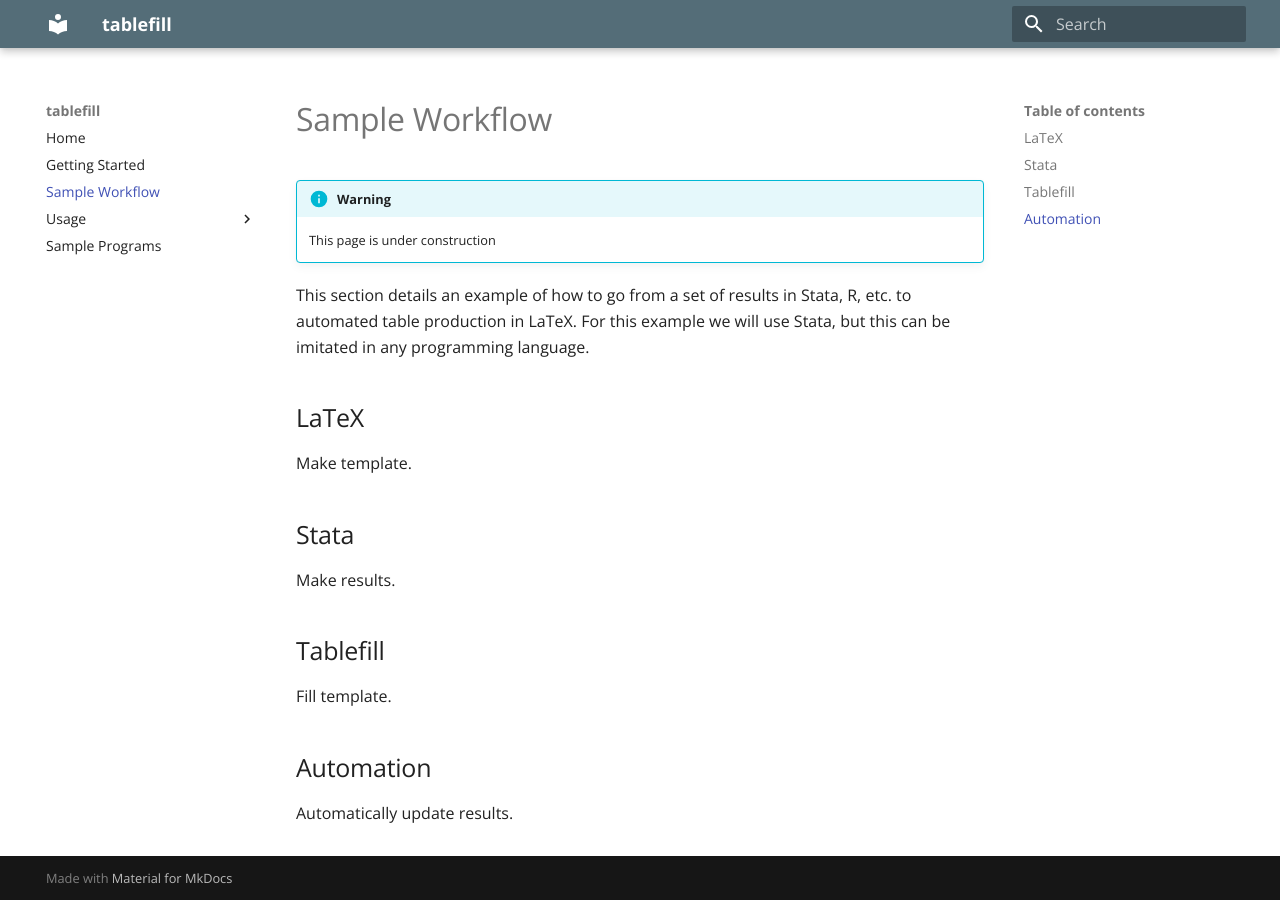
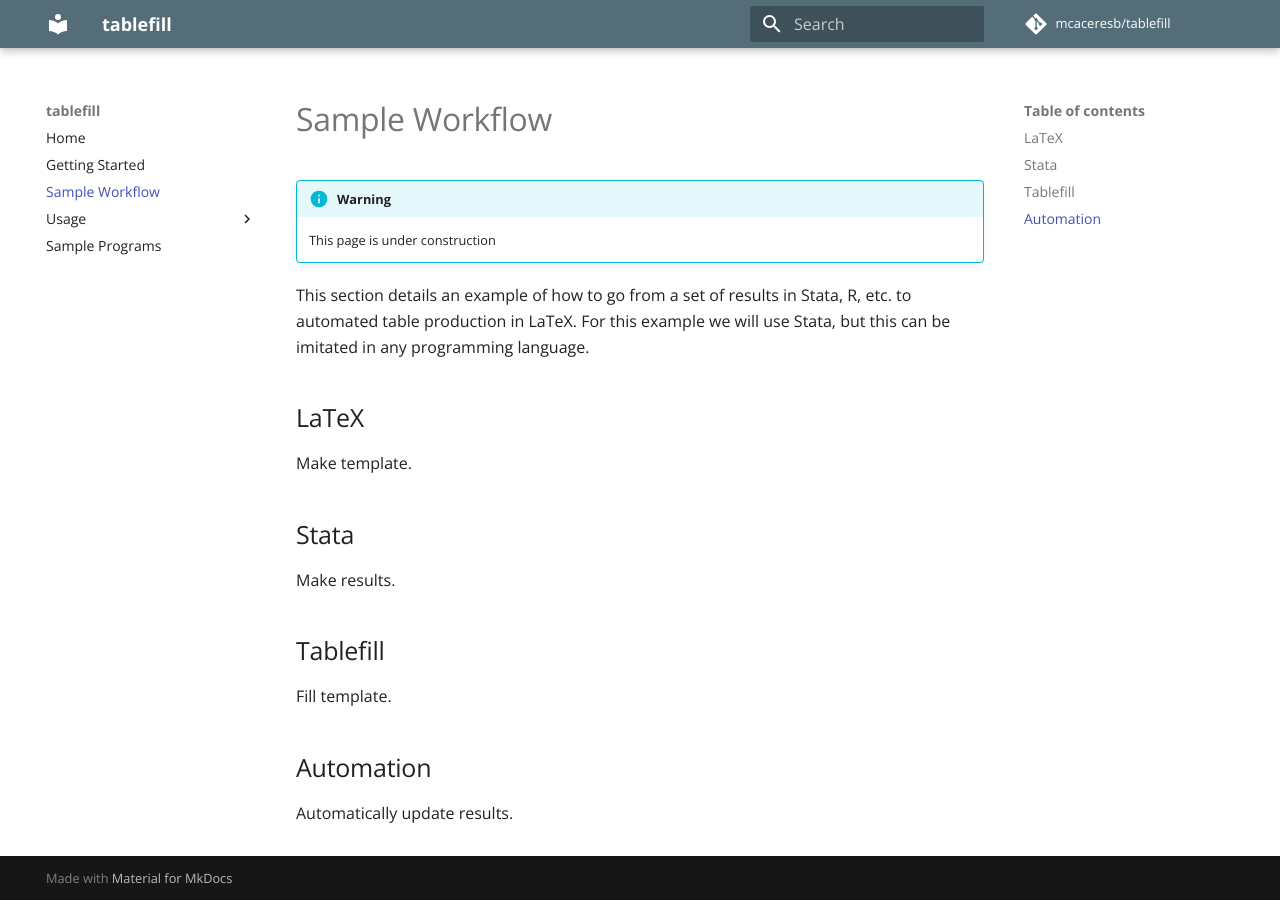
Before and after one commit to mcaceresb/tablefill, an MkDocs documentation site: the page built from docs/sample-workflow.md, in a window 1280 px wide. Built offline with MkDocs 1.6.1 and Material for MkDocs 9.7.7, drawn with Linux system fonts in a browser that asks for light colours; comment, search, counter and statistics services are not loaded.

Commit message:
Add link to Github repository

```diff
--- a/mkdocs.yml
+++ b/mkdocs.yml
@@ -1,6 +1,12 @@
 # Project information
 site_name:        'tablefill'
 site_description: 'Atimated system for LaTeX and LyX table updating'
+
+# Repository
+repo_name: 'mcaceresb/tablefill'
+repo_url: 'https://github.com/mcaceresb/tablefill'
+edit_uri: 'blob/master/docs/'
+site_url: 'https://mcaceresb.github.io/tablefill/'
 
 nav:
     - Home: index.md
```
